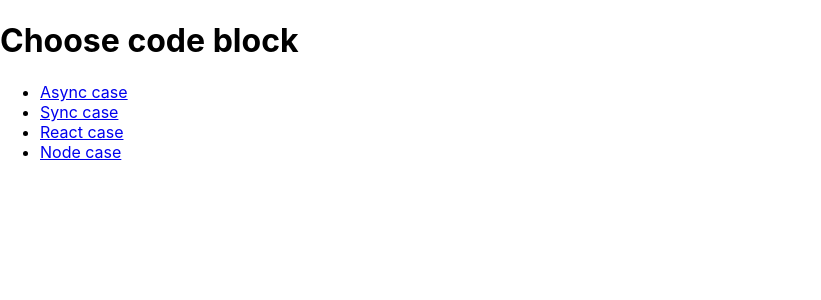
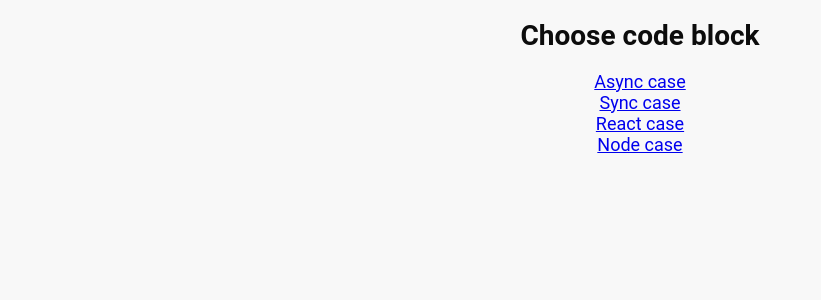
Before and after one commit to einan202/online-coding-web-app, a React (Create React App) app in the folder client/: page / in a window 1280 px wide. Shown: the top 300 px of the page, without its empty margins (0-821 px from the left). Built offline with nearby package versions, Linux system fonts and the light colour scheme; no server answers.

Commit message:
Some styling of web elements

```diff
--- a/client/src/index.css
+++ b/client/src/index.css
@@ -1,13 +1,60 @@
 body {
   margin: 0;
-  font-family: -apple-system, BlinkMacSystemFont, 'Segoe UI', 'Roboto', 'Oxygen',
-    'Ubuntu', 'Cantarell', 'Fira Sans', 'Droid Sans', 'Helvetica Neue',
-    sans-serif;
+  color: #0c0c0c;
+  background-color: #f8f8f8;
+  font-family: "Roboto", sans-serif;
+
+  /* font-family: -apple-system, BlinkMacSystemFont, 'Segoe UI', 'Roboto', 'Oxygen',
+    'Ubuntu', 'Cantarell', 'Fira Sans', 'Droid Sans', 'Helvetica Neue', */
+    /* sans-serif; */
   -webkit-font-smoothing: antialiased;
   -moz-osx-font-smoothing: grayscale;
 }
 
-code {
+/* code {
   font-family: source-code-pro, Menlo, Monaco, Consolas, 'Courier New',
     monospace;
+} */
+
+code {
+  background-color: #eee;
+  border-radius: 15px;
+  font-family: courier, monospace;
+  display: flex;
+  text-align:left;
+  /* margin: 50px; */
+  margin: auto;
+  padding: 20px;
+  width: 60%;
+  /* overflow-x: auto; */
 }
+
+/* hljs {
+  display: block;
+  overflow-x: auto;
+  padding: 0.5em;
+} */
+
+h1 {
+  text-align:center;
+  list-style-type: circle;
+  font-size: 28px;
+}
+
+h3 {
+  text-align:center;
+  list-style-type: circle;
+  /* font-size: 28px; */
+}
+
+li {
+  text-align:center;
+  list-style-type: circle;
+  font-size: 18px;
+}
+
+ul {
+  list-style-type: none;
+  margin: 0;
+  padding: 0;
+}
```
